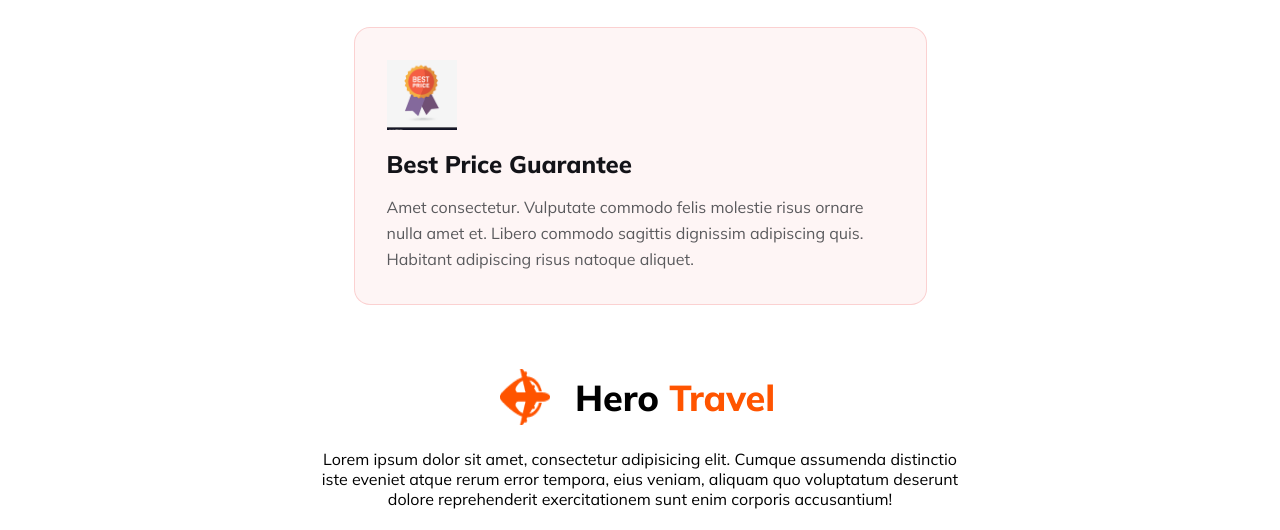
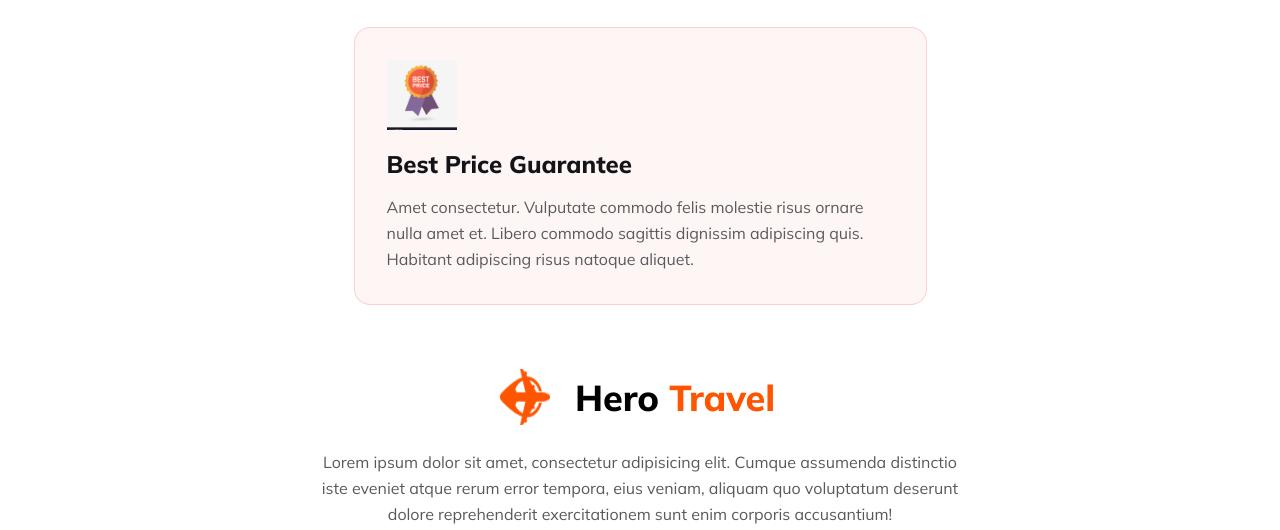
Before and after one commit to ahasan2912/Hero-Travel-website, a plain HTML site: page index.html in a window 1280 px wide. Shown: the part 2914-3444 px from the top of the page. Drawn offline with Linux system fonts and the light colour scheme.

Commit message:
some updated

```diff
--- a/index.html
+++ b/index.html
@@ -130,7 +130,7 @@
                 <img src="Images/Group 40071 (2).png" alt="">
                 <h3 class="nav-title">Hero <span class="orange-color">Travel</span></h3>
             </div>
-            <p class="description-text2">Lorem ipsum dolor sit amet, consectetur adipisicing elit. Cumque assumenda distinctio iste eveniet atque rerum error tempora, eius veniam, aliquam quo voluptatum deserunt dolore reprehenderit exercitationem sunt enim corporis accusantium!</p>
+            <p class="description-text description-text2" id="description-text">Lorem ipsum dolor sit amet, consectetur adipisicing elit. Cumque assumenda distinctio iste eveniet atque rerum error tempora, eius veniam, aliquam quo voluptatum deserunt dolore reprehenderit exercitationem sunt enim corporis accusantium!</p>
             <ul>
                 <li><a href="#"><i class="fa-brands fa-twitter"></i></a></li>
                 <li><a href="#"><i class="fa-brands fa-facebook"></i></a></li>
```
